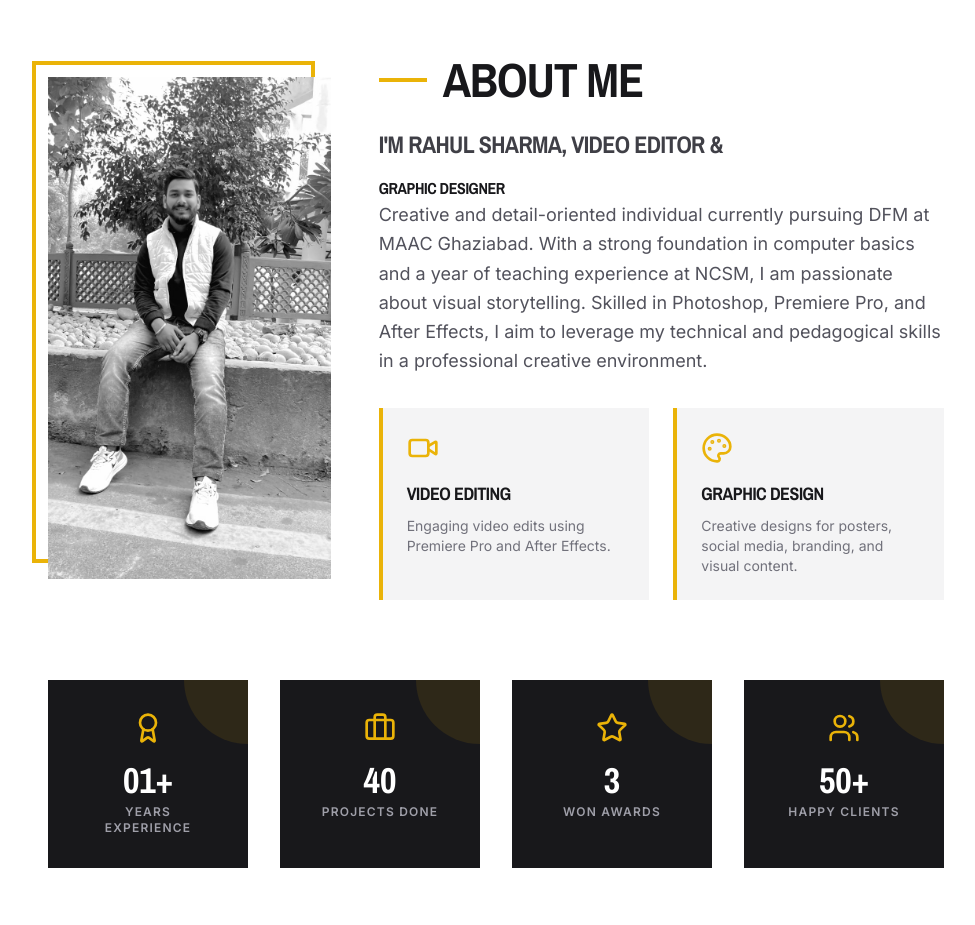
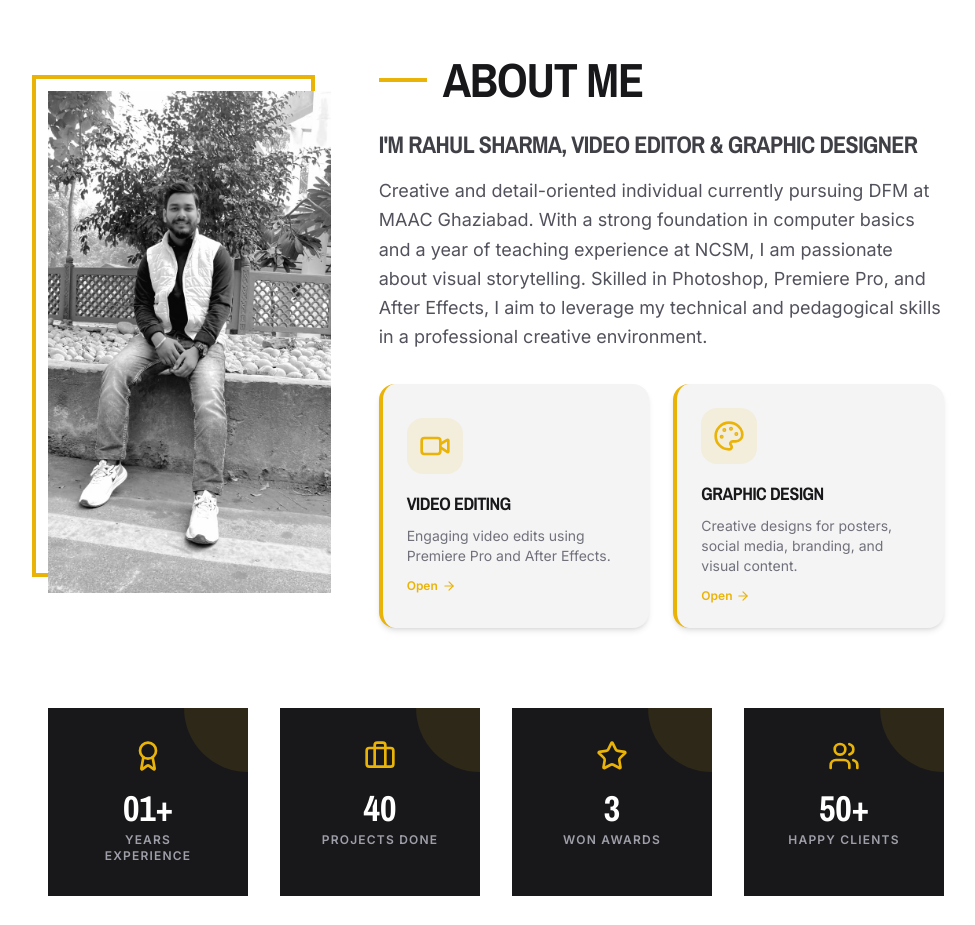
Before and after one commit to Vikashtomar/rahul-portfolio-website, a React (Vite) app: page / in a window 1280 px wide. Shown: the part 840-1765 px from the top of the page, without its empty margins (272-1247 px from the left). Built offline with nearby package versions, Linux system fonts and the light colour scheme.

Commit message:
update by rahul

```diff
--- a/src/components/About.tsx
+++ b/src/components/About.tsx
@@ -1,13 +1,14 @@
- import { motion } from 'motion/react';
+ import { useState } from 'react';
+import { motion, AnimatePresence } from 'motion/react';
 import {
   Palette,
-  Camera,
-  Monitor,
   Award,
   Users,
   Star,
   Briefcase,
   Video,
+  X,
+  ArrowRight,
 } from 'lucide-react';
 
 const skills = [
@@ -15,23 +16,18 @@ const skills = [
     icon: Video,
     title: 'Video Editing',
     desc: 'Engaging video edits using Premiere Pro and After Effects.',
+    tools: ['Premiere Pro', 'After Effects'],
+    details:
+      'Reels, promos, YouTube videos, and motion graphics with clean cuts, color grading, and sound.',
   },
   {
     icon: Palette,
     title: 'Graphic Design',
     desc: 'Creative designs for posters, social media, branding, and visual content.',
+    tools: ['Photoshop', 'Illustrator'],
+    details:
+      'Posters, social media posts, logos, and branding that make your business stand out.',
   },
-  // {
-  //   icon: Monitor,
-  //   title: 'Web Design',
-  //   desc: 'Modern, responsive interfaces focused on clean design and user experience.',
-  // },
-  // {
-  //   icon: Camera,
-  //   title: 'Photography',
-  //   desc: 'Professional editorial and commercial photography services.',
-  // },
-
 ];
 
 const stats = [
@@ -42,17 +38,21 @@ const stats = [
 ];
 
 export default function About() {
+  const [active, setActive] = useState<(typeof skills)[number] | null>(null);
+
+  const goToPortfolio = () => {
+    setActive(null);
+    document.getElementById('portfolio')?.scrollIntoView({ behavior: 'smooth' });
+  };
+
   return (
     <section id="about" className="py-24 px-8 md:px-16 bg-white">
       <div className="max-w-6xl mx-auto">
-
         <div className="flex flex-col md:flex-row items-center gap-12 mb-20">
-
           {/* Image */}
           <div className="w-full md:w-1/3">
             <div className="relative">
               <div className="absolute -top-4 -left-4 w-full h-full border-4 border-primary z-0" />
-
               <img
                 src="/stuff/rahul.jpeg"
                 alt="Rahul Sharma"
@@ -64,17 +64,16 @@ export default function About() {
 
           {/* About Content */}
           <div className="w-full md:w-2/3">
-
             <h2 className="text-4xl md:text-5xl mb-6 flex items-center">
               <span className="w-12 h-1 bg-primary mr-4" />
               About Me
             </h2>
 
+            {/* Fixed: one heading instead of two */}
             <h3 className="text-2xl font-display text-accent mb-4">
-              I'm Rahul Sharma, Video Editor &
+              I'm Rahul Sharma, Video Editor & Graphic Designer
             </h3>
 
-<h3> Graphic Designer  </h3>
             <p className="text-zinc-600 leading-relaxed mb-8 text-lg">
               Creative and detail-oriented individual currently pursuing DFM
               at MAAC Ghaziabad. With a strong foundation in computer basics
@@ -84,42 +83,37 @@ export default function About() {
               skills in a professional creative environment.
             </p>
 
-            {/* Skills */}
+            {/* App-style clickable skill tiles */}
             <div className="grid grid-cols-1 sm:grid-cols-2 gap-6">
-              {skills.map((skill, idx) => {
+              {skills.map((skill) => {
                 const Icon = skill.icon;
-
                 return (
-                  <div
-                    key={idx}
-                    className="p-6 bg-surface border-l-4 border-primary"
+                  <motion.button
+                    key={skill.title}
+                    onClick={() => setActive(skill)}
+                    whileHover={{ y: -6, scale: 1.03 }}
+                    whileTap={{ scale: 0.95 }}
+                    className="text-left p-6 bg-surface border-l-4 border-primary rounded-2xl shadow-md hover:shadow-xl transition-shadow cursor-pointer"
                   >
-                    <Icon
-                      className="text-primary mb-4"
-                      size={32}
-                    />
-
-                    <h4 className="text-lg mb-2">
-                      {skill.title}
-                    </h4>
-
-                    <p className="text-sm text-zinc-500">
-                      {skill.desc}
-                    </p>
-                  </div>
+                    <div className="w-14 h-14 rounded-2xl bg-primary/10 flex items-center justify-center mb-4">
+                      <Icon className="text-primary" size={32} />
+                    </div>
+                    <h4 className="text-lg mb-2">{skill.title}</h4>
+                    <p className="text-sm text-zinc-500 mb-3">{skill.desc}</p>
+                    <span className="text-xs font-semibold text-primary flex items-center gap-1">
+                      Open <ArrowRight size={14} />
+                    </span>
+                  </motion.button>
                 );
               })}
             </div>
-
           </div>
         </div>
 
         {/* Stats Grid */}
         <div className="grid grid-cols-2 lg:grid-cols-4 gap-8">
-
           {stats.map((stat, idx) => {
             const Icon = stat.icon;
-
             return (
               <motion.div
                 key={idx}
@@ -127,26 +121,67 @@ export default function About() {
                 className="bg-secondary p-8 text-center text-white relative overflow-hidden group"
               >
                 <div className="absolute top-0 right-0 w-16 h-16 bg-primary/10 rounded-bl-full transition-all group-hover:w-20 group-hover:h-20" />
-
-                <Icon
-                  className="mx-auto text-primary mb-4"
-                  size={32}
-                />
-
-                <div className="text-4xl font-display font-bold mb-1">
-                  {stat.value}
-                </div>
-
+                <Icon className="mx-auto text-primary mb-4" size={32} />
+                <div className="text-4xl font-display font-bold mb-1">{stat.value}</div>
                 <div className="text-xs uppercase tracking-widest text-zinc-400 font-semibold">
                   {stat.label}
                 </div>
               </motion.div>
             );
           })}
+        </div>
+      </div>
 
-        </div>
+      {/* Popup window */}
+      <AnimatePresence>
+        {active && (
+          <motion.div
+            className="fixed inset-0 z-50 bg-black/60 flex items-center justify-center p-6"
+            initial={{ opacity: 0 }}
+            animate={{ opacity: 1 }}
+            exit={{ opacity: 0 }}
+            onClick={() => setActive(null)}
+          >
+            <motion.div
+              className="bg-white rounded-3xl p-8 max-w-md w-full relative"
+              initial={{ scale: 0.85, y: 30 }}
+              animate={{ scale: 1, y: 0 }}
+              exit={{ scale: 0.85, y: 30 }}
+              onClick={(e) => e.stopPropagation()}
+            >
+              <button
+                onClick={() => setActive(null)}
+                className="absolute top-4 right-4 text-zinc-400 hover:text-zinc-700"
+                aria-label="Close"
+              >
+                <X size={24} />
+              </button>
 
-      </div>
+              <active.icon className="text-primary mb-4" size={48} />
+              <h3 className="text-2xl font-display mb-3">{active.title}</h3>
+              <p className="text-zinc-600 mb-4">{active.details}</p>
+
+              <div className="flex flex-wrap gap-2 mb-6">
+                {active.tools.map((t) => (
+                  <span
+                    key={t}
+                    className="text-xs px-3 py-1 rounded-full bg-primary/10 text-primary font-semibold"
+                  >
+                    {t}
+                  </span>
+                ))}
+              </div>
+
+              <button
+                onClick={goToPortfolio}
+                className="w-full bg-primary text-white py-3 rounded-xl font-semibold hover:opacity-90 transition"
+              >
+                View My Work
+              </button>
+            </motion.div>
+          </motion.div>
+        )}
+      </AnimatePresence>
     </section>
   );
 }
```
